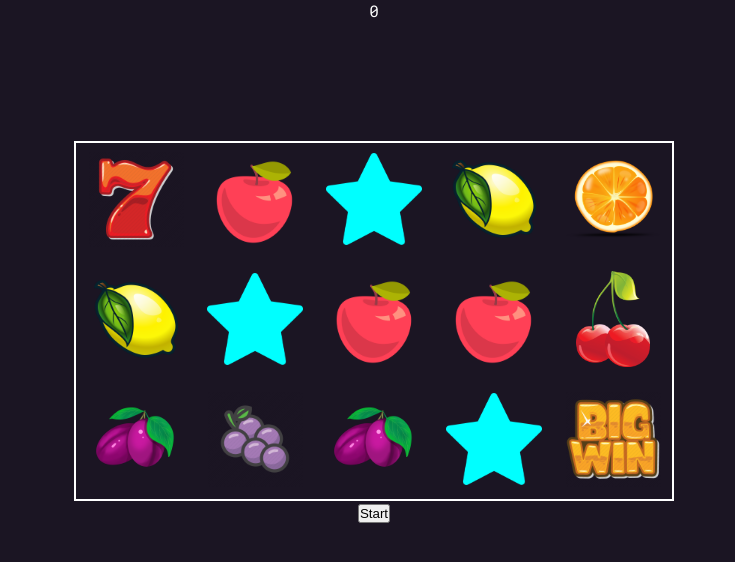
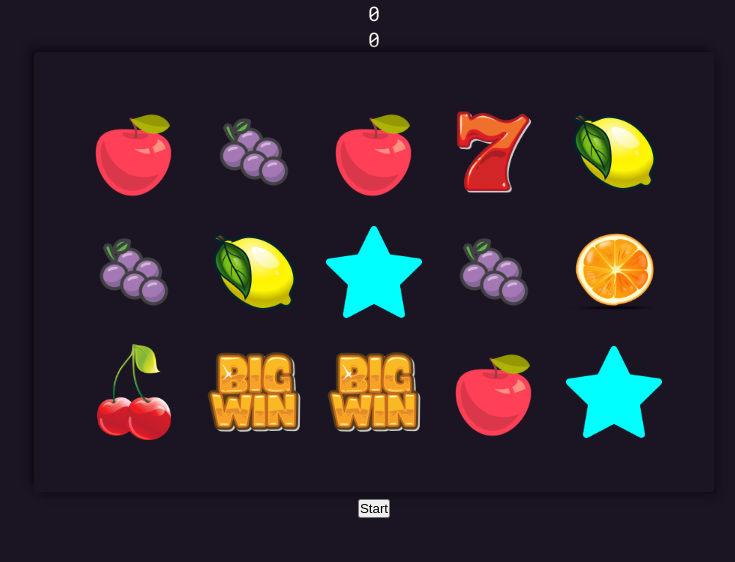
Before and after one commit to MajaKnezevic4598/slot-machine, a React (Create React App) app: page / in a window 1280 px wide. Shown: the top 562 px of the page, without its empty margins (266-1001 px from the left). Built offline with nearby package versions, Linux system fonts and the light colour scheme.

Commit message:
function for calculating score added

```diff
--- a/src/components/Slot.js
+++ b/src/components/Slot.js
@@ -7,6 +7,7 @@ import {
   settingSymbols,
   winningCombination,
   deltaAfterStopingAnimation,
+  calculateScore,
 } from "../helperFunctions";
 
 import React, { useState, useRef, useEffect } from "react";
@@ -49,12 +50,24 @@ function Slot() {
   const [count, setCount] = useState(0);
   const [topConteinerPostition, setTopConteinerPosition] = useState();
   const [bottomConteinerPosition, setBottomConteinerPostion] = useState();
-  const [deltaFromTop, setDeltaFromTop] = useState();
-  const [move, setMove] = useState(0);
+  const [score, setScore] = useState(0);
+  //   const [deltaFromTop, setDeltaFromTop] = useState();
+  //   const [move, setMove] = useState(0);
+
+  //visible vertical part of the array
+  const [visibleVertical1, setVisibleVertical1] = useState([]);
+  const [visibleVertical2, setVisibleVertical2] = useState([]);
+  const [visibleVertical3, setVisibleVertical3] = useState([]);
+  const [visibleVertical4, setVisibleVertical4] = useState([]);
+  const [visibleVertical5, setVisibleVertical5] = useState([]);
 
   const conteinerRef = useRef(null);
   const reelOneRef = useRef(null);
   const reelOneRefs = useRef([]);
+  const reelTwoRefs = useRef([]);
+  const reelThreeRefs = useRef([]);
+  const reelFourRefs = useRef([]);
+  const reelFiveRefs = useRef([]);
 
   const [reel1, setReel1] = useState([]);
   const [reel2, setReel2] = useState([]);
@@ -113,8 +126,22 @@ function Slot() {
         return { ...prev, symbolHeight, delta };
       });
     };
-    setTimeout(setPositions, 1000);
+    let id = setTimeout(() => {
+      setPositions();
+      setTopConteinerPosition(conteinerRef.current.getBoundingClientRect().top);
+      setBottomConteinerPostion(
+        conteinerRef.current.getBoundingClientRect().bottom
+      );
+    }, 1000);
+    return () => {
+      clearTimeout(id);
+    };
   }, []);
+
+  useEffect(() => {
+    console.log(topConteinerPostition);
+    console.log(bottomConteinerPosition);
+  }, [topConteinerPostition, bottomConteinerPosition]);
 
   useEffect(() => {
     let timer;
@@ -134,13 +161,112 @@ function Slot() {
   }, [start]);
 
   useEffect(() => {
+    let id;
+    if (start === false && reelOneRefs.length !== 0 && count !== 0) {
+      id = setTimeout(position, 500);
+    }
+    return () => {
+      clearTimeout(id);
+    };
+  }, [start, reelOneRefs]);
+
+  ///*********************************************** */
+  let position = () => {
+    let first = [];
+    let second = [];
+    let third = [];
+    let fourth = [];
+    let fifth = [];
+
+    reelOneRefs.current.forEach((item) => {
+      if (
+        item.getBoundingClientRect().top >= topConteinerPostition &&
+        item.getBoundingClientRect().bottom <= bottomConteinerPosition
+      ) {
+        first.push(item.id);
+      }
+      setVisibleVertical1(first);
+    });
+    reelTwoRefs.current.forEach((item) => {
+      if (
+        item.getBoundingClientRect().top >= topConteinerPostition &&
+        item.getBoundingClientRect().bottom <= bottomConteinerPosition
+      ) {
+        second.push(item.id);
+      }
+      setVisibleVertical2(second);
+    });
+    reelThreeRefs.current.forEach((item) => {
+      if (
+        item.getBoundingClientRect().top >= topConteinerPostition &&
+        item.getBoundingClientRect().bottom <= bottomConteinerPosition
+      ) {
+        third.push(item.id);
+      }
+      setVisibleVertical3(third);
+    });
+
+    reelFourRefs.current.forEach((item) => {
+      if (
+        item.getBoundingClientRect().top >= topConteinerPostition &&
+        item.getBoundingClientRect().bottom <= bottomConteinerPosition
+      ) {
+        fourth.push(item.id);
+      }
+      setVisibleVertical4(fourth);
+    });
+
+    reelFiveRefs.current.forEach((item) => {
+      if (
+        item.getBoundingClientRect().top >= topConteinerPostition &&
+        item.getBoundingClientRect().bottom <= bottomConteinerPosition
+      ) {
+        fifth.push(item.id);
+      }
+      setVisibleVertical5(fifth);
+    });
+  };
+
+  //********************************* */
+
+  function rowsOfColums(col1, col2, col3, col4, col5) {
+    let matrix = [[...col1], [...col2], [...col3], [...col4], [...col5]];
+
+    let row1 = matrix.map((item) => item[0]);
+    let row2 = matrix.map((item) => item[1]);
+    let row3 = matrix.map((item) => item[2]);
+
+    let scorefromRow1 = calculateScore(row1);
+    let scoreFromRow2 = calculateScore(row2);
+    let scoreFromRow3 = calculateScore(row3);
+    let total = scorefromRow1 + scoreFromRow2 + scoreFromRow3;
+    setScore((prev) => prev + total);
+  }
+
+  useEffect(() => {
+    if (visibleVertical5.length !== 0) {
+      console.log(visibleVertical1);
+      console.log(visibleVertical2);
+      console.log(visibleVertical3);
+      console.log(visibleVertical4);
+      console.log(visibleVertical5);
+      rowsOfColums(
+        visibleVertical1,
+        visibleVertical2,
+        visibleVertical3,
+        visibleVertical4,
+        visibleVertical5
+      );
+    }
+  }, [visibleVertical5]);
+
+  useEffect(() => {
     if (start === false && count !== 0) {
-      console.log(gameState.reelsBottomPosition);
       let delta = deltaAfterStopingAnimation(
         gameState.reelsBottomPosition,
         gameState.symbolHeight
       );
-      console.log(delta);
+
       if (delta === 0) return;
       if (delta === gameState.symbolHeight / 4) {
         setGameState((prev) => {
@@ -162,7 +288,7 @@ function Slot() {
   }, [start]);
 
   useEffect(() => {
-    if (count % 4 !== 0) {
+    if (count % 4 !== 0 || count === 0) {
       const arrayOfIndex = slotSymbols.map((item) => item.id);
       let arr1 = initShuffleArray(arrayOfIndex);
       let arr2 = initShuffleArray(arrayOfIndex);
@@ -224,7 +350,9 @@ function Slot() {
   return (
     <div className="slot-conteiner">
       <div>{count}</div>
-      <section className="slot-conteiner__interface" ref={conteinerRef}>
+      <div>{score}</div>
+      <section className="box" ref={conteinerRef}>
+        <div className="slot-conteiner__interface">
           <div className="column first">
             <div
               className="reel one"
@@ -238,8 +366,9 @@ function Slot() {
                   <div
                     key={uuidv4()}
                     ref={(element) => (reelOneRefs.current[index] = element)}
+                    id={item.value}
                   >
-                  <img src={item.src} alt="" id={item.value} />
+                    <img src={item.src} alt="" />
                   </div>
                 );
               })}
@@ -252,9 +381,17 @@ function Slot() {
                 bottom: `-${gameState.reelsBottomPosition}px`,
               }}
             >
-            {reel2.map((item) => (
-              <Symbol key={uuidv4()} item={item} />
-            ))}
+              {reel2.map((item, index) => {
+                return (
+                  <div
+                    key={uuidv4()}
+                    ref={(element) => (reelTwoRefs.current[index] = element)}
+                    id={item.value}
+                  >
+                    <img src={item.src} alt="" />
+                  </div>
+                );
+              })}
             </div>
           </div>
           <div className="column third">
@@ -264,9 +401,17 @@ function Slot() {
                 bottom: `-${gameState.reelsBottomPosition}px`,
               }}
             >
-            {reel3.map((item) => (
-              <Symbol key={uuidv4()} item={item} />
-            ))}
+              {reel3.map((item, index) => {
+                return (
+                  <div
+                    key={uuidv4()}
+                    ref={(element) => (reelThreeRefs.current[index] = element)}
+                    id={item.value}
+                  >
+                    <img src={item.src} alt="" />
+                  </div>
+                );
+              })}
             </div>
           </div>
           <div className="column forth">
@@ -276,9 +421,17 @@ function Slot() {
                 bottom: `-${gameState.reelsBottomPosition}px`,
               }}
             >
-            {reel4.map((item) => (
-              <Symbol key={uuidv4()} item={item} />
-            ))}
+              {reel4.map((item, index) => {
+                return (
+                  <div
+                    key={uuidv4()}
+                    ref={(element) => (reelFourRefs.current[index] = element)}
+                    id={item.value}
+                  >
+                    <img src={item.src} alt="" />
+                  </div>
+                );
+              })}
             </div>
           </div>
           <div className="column fifth">
@@ -288,12 +441,22 @@ function Slot() {
                 bottom: `-${gameState.reelsBottomPosition}px`,
               }}
             >
-            {reel5.map((item) => (
-              <Symbol key={uuidv4()} item={item} />
-            ))}
+              {reel5.map((item, index) => {
+                return (
+                  <div
+                    key={uuidv4()}
+                    ref={(element) => (reelFiveRefs.current[index] = element)}
+                    id={item.value}
+                  >
+                    <img src={item.src} alt="" />
+                  </div>
+                );
+              })}
+            </div>
           </div>
         </div>
       </section>
+
       <section>
         <button onClick={handleClick}>Start</button>
       </section>
--- a/src/components/Slot.scss
+++ b/src/components/Slot.scss
@@ -10,12 +10,19 @@
   flex-direction: column;
   align-items: center;
 
+  .box {
+    padding: 2rem;
+
+    border-radius: 4px;
+
+    box-shadow: -5px -5px 9px rgba(0, 0, 0, 0.45),
+      5px 5px 9px rgba(0, 0, 0, 0.3);
+  }
+
   &__interface {
-    margin-top: 15vh;
-
     // border-radius: 4px 4px 0 0;
     // border-color: white;
-    border: 2px solid white;
+
     @include mediaQuery($desktop-large-widht) {
       width: 5 * $slot-icon-width-large-desktop;
       height: 3 * $slot-icon-width-large-desktop;
--- a/src/helperFunctions.js
+++ b/src/helperFunctions.js
@@ -166,3 +166,30 @@ export const deltaAfterStopingAnimation = (
     return delta;
   }
 };
+
+export const calculateScore = (arr) => {
+  let result = 0;
+  //five matching symbols
+  if (
+    arr[0] === arr[1] &&
+    arr[1] === arr[2] &&
+    arr[2] === arr[3] &&
+    arr[3] === arr[4]
+  ) {
+    result = +arr[0] + +arr[1] + +arr[2] + +arr[3] + +arr[4];
+  } else if (arr[0] === arr[1] && arr[1] === arr[2] && arr[2] === arr[3]) {
+    result = +arr[0] + +arr[1] + +arr[2] + +arr[3];
+  } else if (arr[1] === arr[2] && arr[2] === arr[3] && arr[3] === arr[4]) {
+    result = +arr[1] + +arr[2] + +arr[3] + +arr[4];
+  }
+  //three matching symbols
+  else if (arr[0] === arr[1] && arr[1] === arr[2]) {
+    result = +arr[0] + +arr[1] + +arr[2];
+  } else if (arr[1] === arr[2] && arr[2] === arr[3]) {
+    result = +arr[1] + +arr[2] + +arr[3];
+  } else if (arr[2] === arr[3] && arr[3] === arr[4]) {
+    result = +arr[2] + +arr[3] + +arr[4];
+  }
+
+  return result;
+};
--- a/src/styles/_variables.scss
+++ b/src/styles/_variables.scss
@@ -19,3 +19,6 @@ $mobile-width: 480px;
 $tablet-width: 768px;
 $desktop-width: 1024px;
 $desktop-large-widht: 1440px;
+
+//margins
+$margin: 2rem;
--- a/src/styles/index.scss
+++ b/src/styles/index.scss
@@ -13,3 +13,24 @@ body {
   font-family: $roboto-font-mono;
   background-color: $background;
 }
+
+@include mediaQuery($desktop-large-widht) {
+  html {
+    font-size: 20px;
+  }
+}
+@include mediaQuery($desktop-width) {
+  html {
+    font-size: 16px;
+  }
+}
+@include mediaQuery($tablet-width) {
+  html {
+    font-size: 14px;
+  }
+}
+@include mediaQuery($mobile-width) {
+  html {
+    font-size: 10px;
+  }
+}
```
Lines whose indentation alone changed are shown as unchanged.
